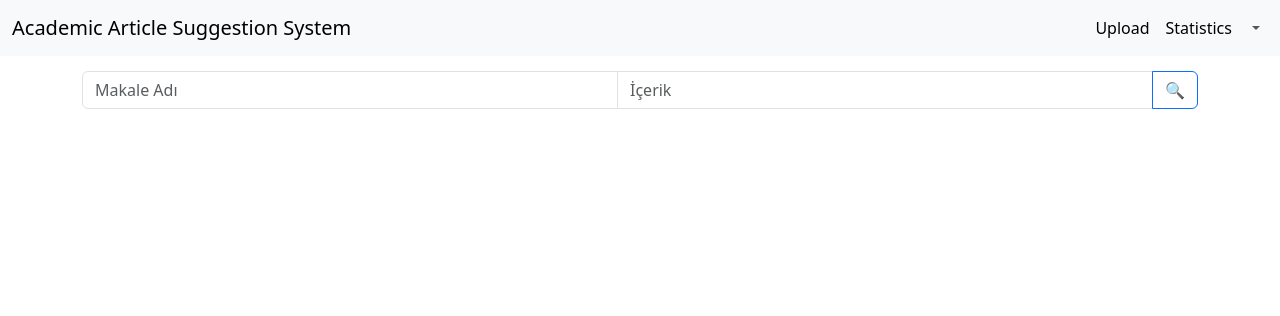
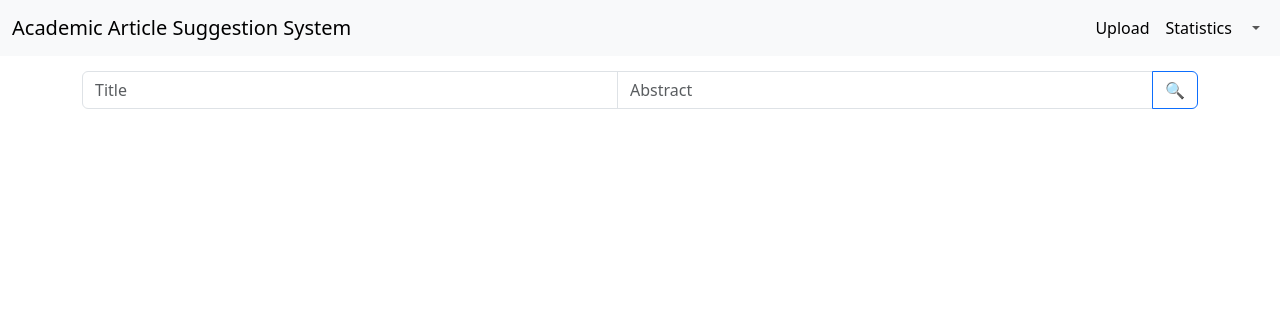
Before and after one commit to th103/academic-suggest, a Flask app: template templates/home.html in a window 1280 px wide. Shown: the top 316 px of the page. Run offline with Flask 3, Linux system fonts and the light colour scheme; the template is opened without the code that fills it, so the values that code supplies are empty.

Commit message:
translate to English

```diff
--- a/templates/home.html
+++ b/templates/home.html
@@ -91,13 +91,13 @@
             type="text"
             class="form-control"
             name="title"
-            placeholder="Makale Adı"
+            placeholder="Title"
           />
           <input
             type="text"
             class="form-control"
             name="keyword"
-            placeholder="İçerik"
+            placeholder="Abstract"
           />
           <button class="btn btn-outline-primary" type="submit">🔍</button>
         </div>
--- a/templates/search.html
+++ b/templates/search.html
@@ -75,14 +75,14 @@
             type="text"
             class="form-control"
             name="title"
-            placeholder="Makale Adı"
+            placeholder="Title"
             value="{{title_text}}"
           />
           <input
             type="text"
             class="form-control"
             name="keyword"
-            placeholder="İçerik"
+            placeholder="Abstract"
             value="{{keyword_text}}"
           />
           <button class="btn btn-outline-primary" type="submit">🔍</button>
```
